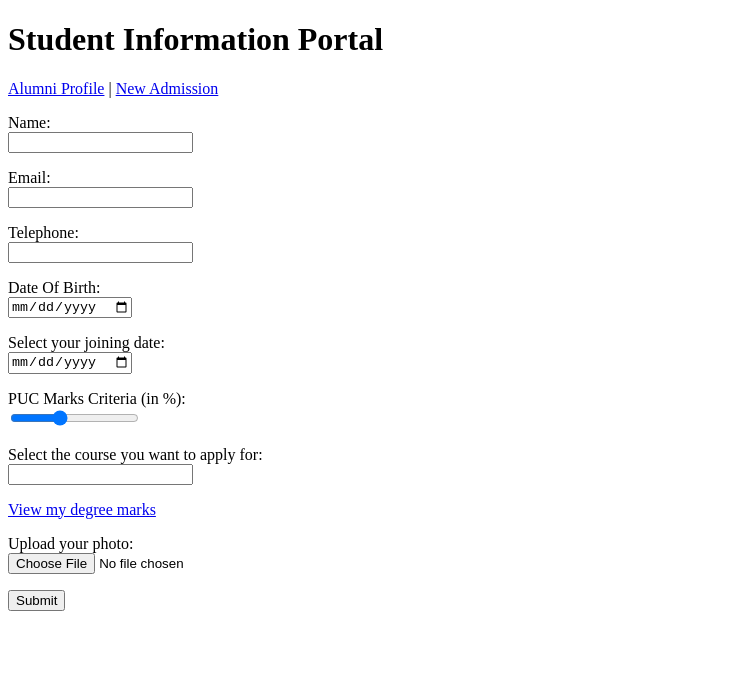
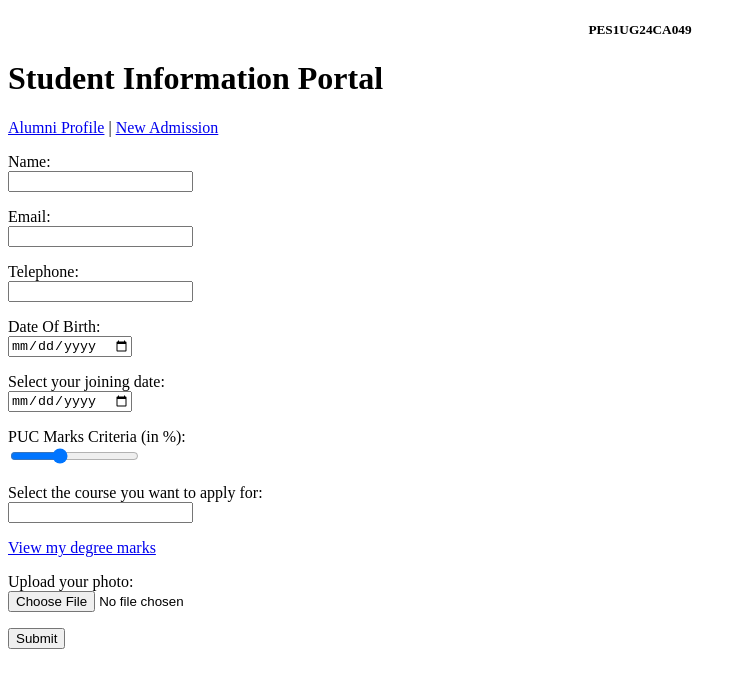
Before and after one commit to farhansden/webdes-assignment, a plain HTML site: page studentinfoportal.html in a window 1280 px wide. Shown: the whole page, without its empty margins (0-747 px from the left). Drawn offline with Linux system fonts and the light colour scheme.

Commit message:
Update studentinfoportal.html

```diff
--- a/studentinfoportal.html
+++ b/studentinfoportal.html
@@ -6,6 +6,7 @@
     <title>Student Information Portal</title>
 </head>
 <body>
+    <h5 align="center">PES1UG24CA049</h5>
     <h1>Student Information Portal</h1>
 
     <a href="#">Alumni Profile</a> | <a href="#">New Admission</a>
```
